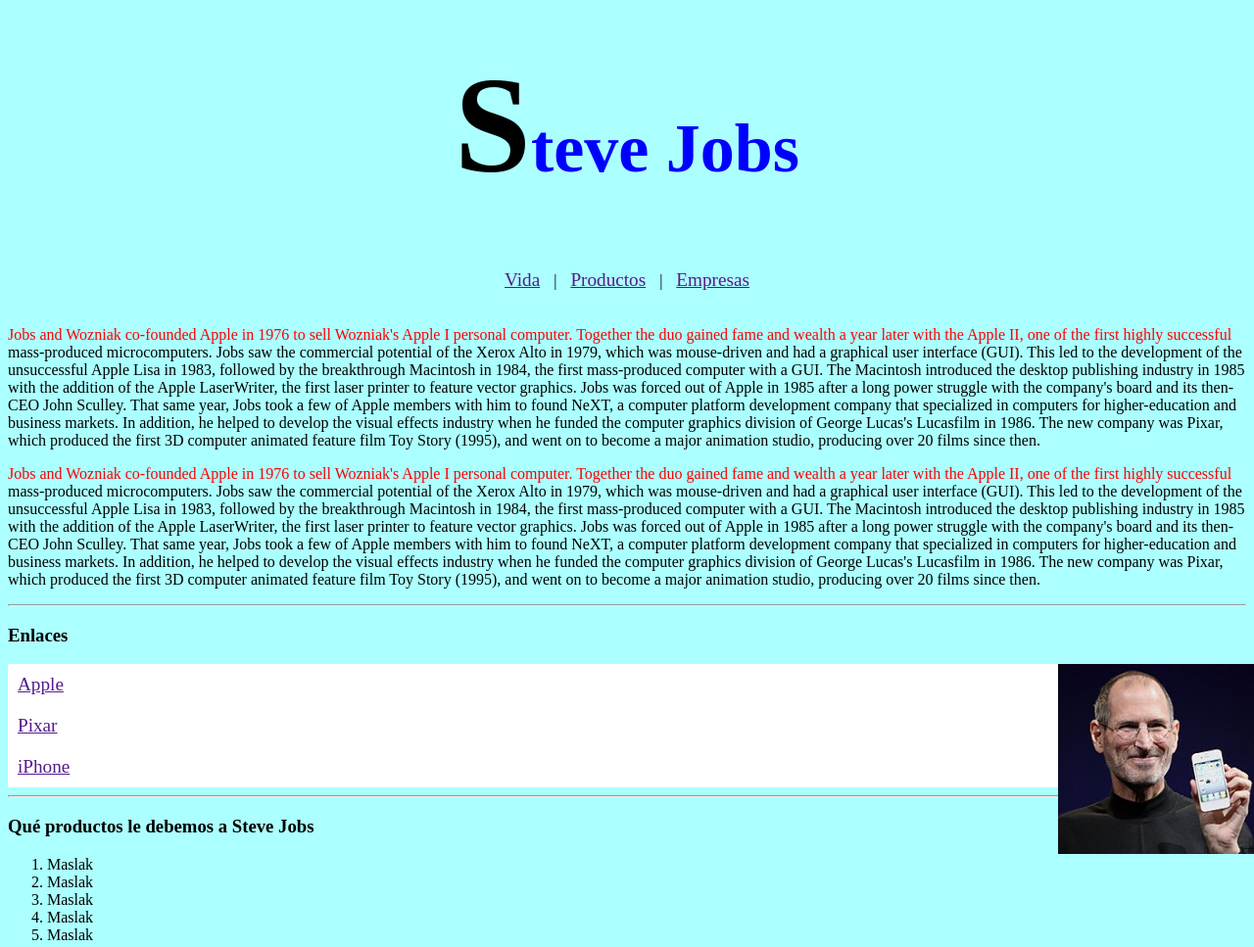
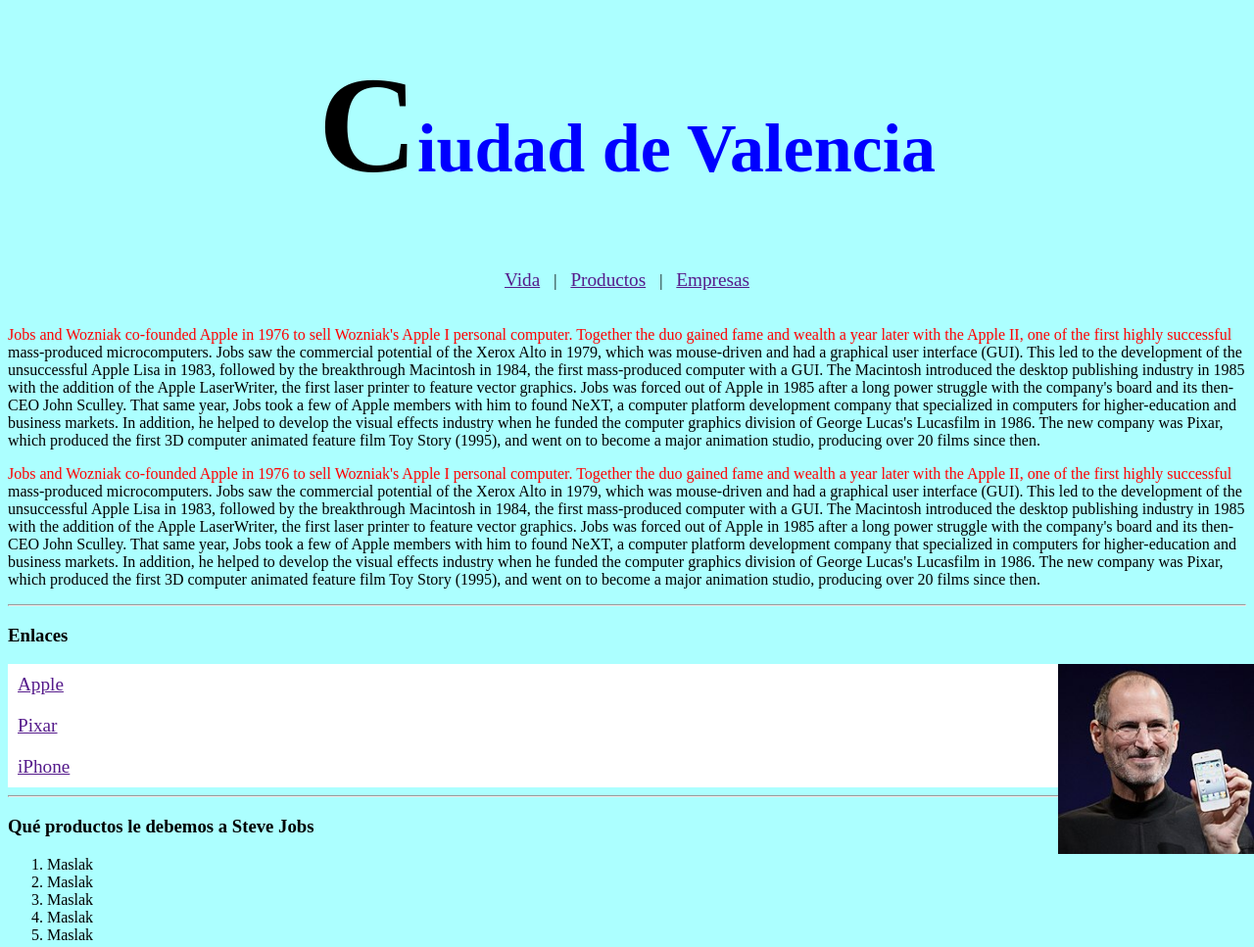
Before and after one commit to 12721752/P1Css, a plain HTML site: page WebContent/index.html in a window 1280 px wide. Shown: the whole page at 98% size. Drawn offline with Linux system fonts and the light colour scheme.

Commit message:
correccion titulo Valencia

```diff
--- a/WebContent/index.html
+++ b/WebContent/index.html
@@ -7,7 +7,7 @@
 </head>
 <body>
 
-<h1>Steve Jobs</h1>
+<h1>Ciudad de Valencia</h1>
 
 <div class="topnav">
 	<a class="center" href="">Vida</a> | <a class="center" href="">Productos</a> | <a class="center" href="">Empresas</a>
```
